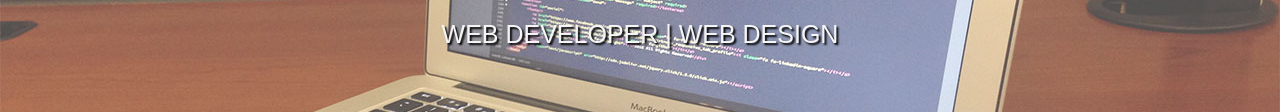
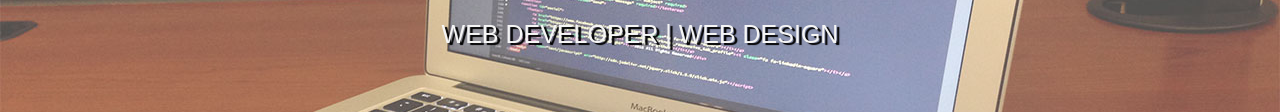
Before and after one commit to rahulsood03/rahulsood03.github.io, a plain HTML site: page index.html in a window 1280 px wide. Shown: the part 338-450 px from the top of the page. Drawn offline with nearby package versions, Linux system fonts and the light colour scheme.

Commit message:
change in shadow of subtxt

```diff
--- a/Sass/sass6.scss
+++ b/Sass/sass6.scss
@@ -215,7 +215,7 @@ footer {
     width: 100%;
     position: absolute;
     margin-top: 360px;
-    text-shadow: 2px 2px 2px black;
+    text-shadow: 3px 2px 1px black;
 }
 .align{
 //    position: absolute;
```
Also changed, not shown: stylesheets/sass6.css.
